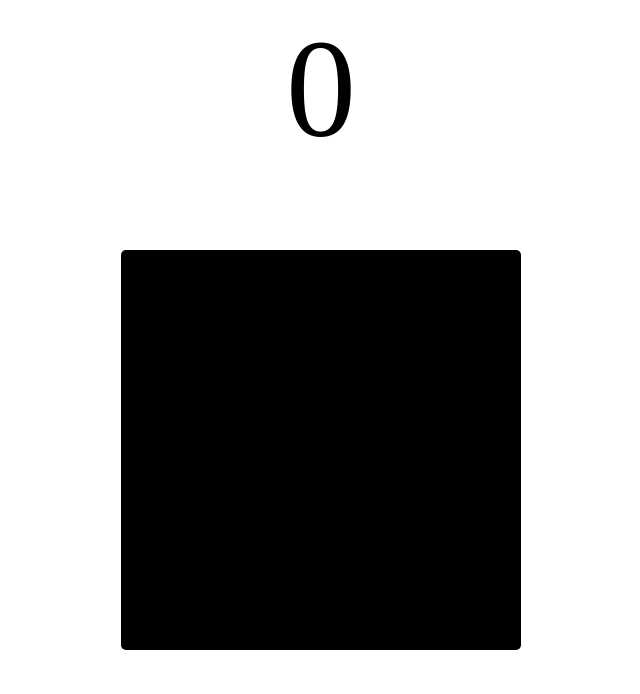
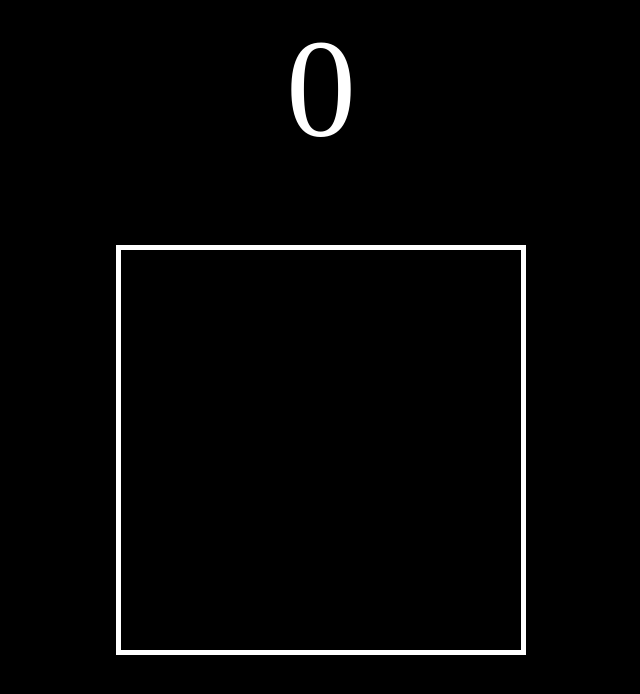
Before and after one commit to kz6-code/kz6-code, a plain HTML site: page index.html in a window 1280 px wide. Shown: the whole page, without its empty margins (319-959 px from the left). Drawn offline with Linux system fonts and the light colour scheme.

Commit message:
Add files via upload

```diff
--- a/index.html
+++ b/index.html
@@ -6,8 +6,8 @@
 
   <body>
 
-    <div id="score">0</div>
-    <canvas id="snakeboard" width="400" height="400"></canvas>
+    <div id="score" style="color: white;">0</div>
+    <canvas  style="border-width: 5px;" id="snakeboard" width="400" height="400"></canvas>
 
     <style>
       #snakeboard {
@@ -16,9 +16,8 @@
         left: 50%;
         transform: translate(-50%, -50%);
         	margin-top: 50px;
-          border-radius: 5px;
-          border-width: 100px;
-          border-color: yellow;
+          border: white;
+          border-style:solid ;
       }
       #score {
         text-align: center;
@@ -26,14 +25,16 @@
 		margin-bottom: 50px;
       }
 
+      body{background-color: black;}
+
     </style>
   </body>
 
   <script>
-    var board_border = 'white';
+    var board_border = 'green';
     var board_background = "black";
     var snake_col = 'red';
-    var snake_border = 'white';
+    var snake_border = 'green';
 
     let snake = [
       {x: 200, y: 200},
@@ -57,6 +58,11 @@
 
     var snakeboard = document.getElementById("snakeboard");
     var snakeboard_ctx = snakeboard.getContext("2d");
+
+    function restart(){
+      snake.x= 200;
+      snake.y= 200;
+    }
 
     main();
 
```
